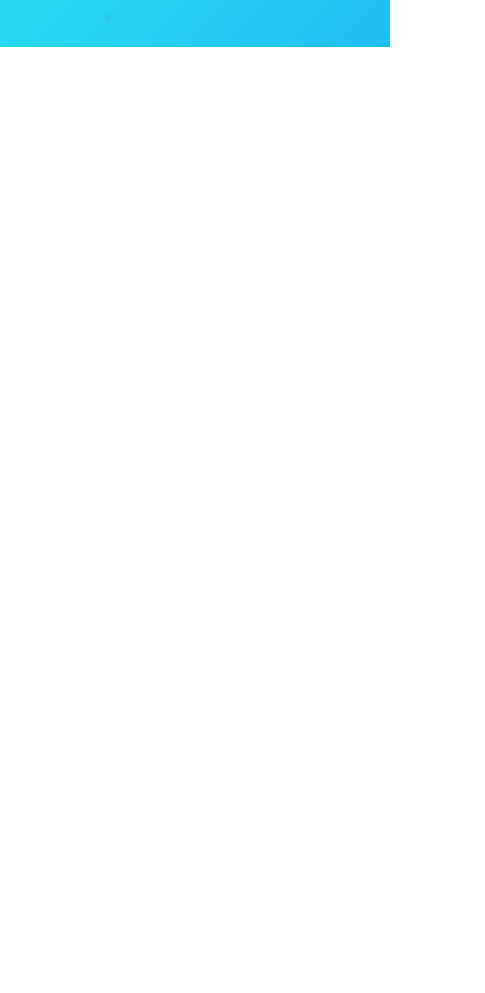
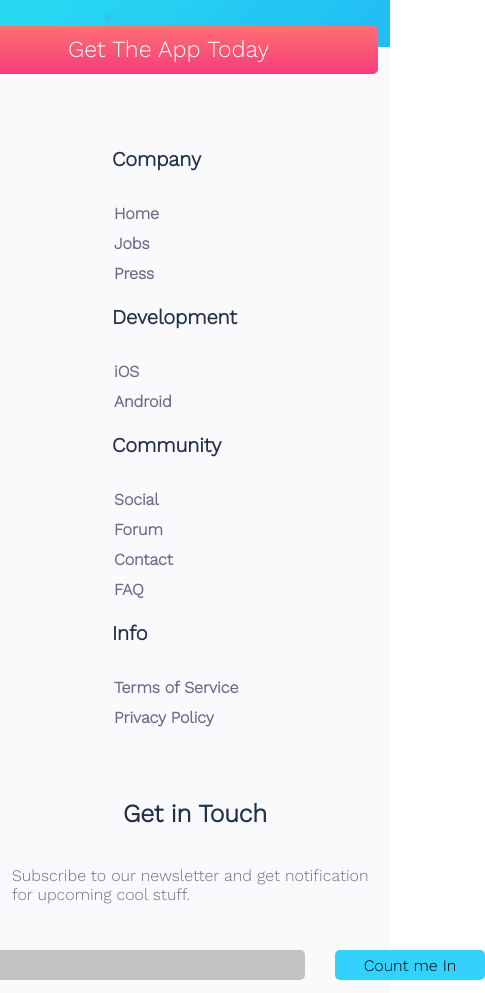
Before and after one commit to angelterziev196/vibo, a website built with webpack: page src/index.html in a window 390 px wide. Shown: the part 3167-4160 px from the top of the page, 485 px wide, since content can reach past the window. Before the commit the page ends 3214 px from the top, so only its background shows below. Built offline with nearby package versions, Linux system fonts and the light colour scheme.

Commit message:
added subscribe section responsive soon

```diff
--- a/src/components/gettheapp/gettheapp.html
+++ b/src/components/gettheapp/gettheapp.html
@@ -16,5 +16,8 @@
                 <img src="/src/images/gettheapp/google.png" alt="google" />
             </div>
         </div>
+        <div class="col-lg-12 gettheapp__holder__gettheapp">
+            <h3>Get The App Today</h3>
+        </div>
     </div>
 </section>
--- a/src/components/gettheapp/gettheapp.scss
+++ b/src/components/gettheapp/gettheapp.scss
@@ -10,6 +10,8 @@
     &__holder {
         width: 100%;
         height: auto;
+        position: relative;
+
         @include breakpoint(desktop) {
             height: 100vh;
         }
@@ -24,11 +26,11 @@
 
         &__info {
             padding: 50px;
+            font-family: $sansSerif;
+
             @include breakpoint(desktop) {
                 padding: 250px 250px 0 40px;
             }
-
-            font-family: $sansSerif;
 
             h3 {
                 color: $downloadBlue;
@@ -52,5 +54,24 @@
                 }
             }
         }
+        &__gettheapp {
+            background: linear-gradient(#fe7171, #f63c7c);
+            padding: 10px 20px 10px 20px;
+            border-radius: 5px;
+            position: absolute;
+            left: 0;
+            right: 0;
+            width: 400px;
+            margin: 0 auto;
+            bottom: calc(-54px / 2);
+            width: 3;
+            font-family: $sansSerif;
+            color: $white;
+
+            h3 {
+                font-weight: 500;
+                margin: 0 30px 0 60px;
+            }
+        }
     }
 }
--- /dev/null
+++ b/src/components/subscribe/subscribe.html
@@ -0,0 +1,48 @@
+<section class="subscribe container">
+    <div class="subscribe__holder row">
+        <div class="col-lg-3 subscribe__holder__list">
+            <h5>Company</h5>
+            <ul>
+                <li><a href="#">Home</a></li>
+                <li><a href="#">Jobs</a></li>
+                <li><a href="#">Press</a></li>
+            </ul>
+        </div>
+        <div class="col-lg-3 subscribe__holder__list">
+            <h5>Development</h5>
+            <ul>
+                <li><a href="#">iOS</a></li>
+                <li><a href="#">Android</a></li>
+            </ul>
+        </div>
+        <div class="col-lg-3 subscribe__holder__list">
+            <h5>Community</h5>
+            <ul>
+                <li><a href="#">Social</a></li>
+                <li><a href="#">Forum</a></li>
+                <li><a href="#">Contact</a></li>
+                <li><a href="#">FAQ</a></li>
+            </ul>
+        </div>
+        <div class="col-lg-3 subscribe__holder__list">
+            <h5>Info</h5>
+            <ul>
+                <li><a href="#">Terms of Service</a></li>
+                <li><a href="#">Privacy Policy</a></li>
+            </ul>
+        </div>
+        <div class="col-lg-12 subscribe__holder__getInTouch">
+            <h2>Get in Touch</h2>
+            <p>
+                Subscribe to our newsletter and get notification for upcoming
+                cool stuff.
+            </p>
+            <div class="subscribe__holder__getInTouch__form">
+                <form action="submit">
+                    <input type="text" />
+                </form>
+                <button type="button">Count me In</button>
+            </div>
+        </div>
+    </div>
+</section>
--- /dev/null
+++ b/src/components/subscribe/subscribe.scss
@@ -0,0 +1,80 @@
+@use '/src/styles/globals/utilities';
+@import '/src/styles/globals/variables';
+@import '/src/styles/globals/mixins';
+
+.subscribe {
+    background-color: $allyouneedBackground;
+    &__holder {
+        margin: 0;
+        width: 100%;
+        padding: 100px 0 90px 0;
+
+        &__list {
+            display: flex;
+            flex-direction: column;
+            align-items: flex-start;
+            width: 250px;
+            margin: 0 auto;
+            font-family: $sansSerif;
+            font-weight: 600;
+
+            h5 {
+                padding: 0 0 20px 30px;
+                font-weight: 600;
+                color: $downloadBlue;
+            }
+
+            ul {
+                list-style-type: none;
+                padding: none;
+
+                li {
+                    line-height: 30px;
+                    a {
+                        text-decoration: none;
+                        color: $servicesGray;
+                    }
+                }
+            }
+        }
+
+        &__getInTouch {
+            padding-top: 50px;
+            display: flex;
+            flex-direction: column;
+            align-items: center;
+            font-family: $sansSerif;
+
+            h2 {
+                font-weight: 600;
+                padding-bottom: 30px;
+                color: $downloadBlue;
+            }
+
+            p {
+                padding-bottom: 30px;
+                color: $servicesGray;
+            }
+
+            &__form {
+                display: flex;
+
+                input {
+                    border: none;
+                    background-color: $formColor;
+                    width: 400px;
+                    height: 30px;
+                    border-radius: 5px;
+                }
+
+                button {
+                    background-color: $buttonBackground;
+                    border: none;
+                    width: 150px;
+                    border-radius: 5px;
+                    margin-left: 30px;
+                }
+            }
+        }
+    }
+}
--- a/src/index.html
+++ b/src/index.html
@@ -13,5 +13,6 @@
         <include src="./components/download/download.html" />
         <include src="./components/allyouneed/allyouneed.html" />
         <include src="./components/gettheapp/gettheapp.html" />
+        <include src="./components/subscribe/subscribe.html" />
     </body>
 </html>
--- a/src/styles/globals/_variables.scss
+++ b/src/styles/globals/_variables.scss
@@ -9,3 +9,4 @@ $servicesGray: #6a6d89;
 $downloadBlue: #233148;
 $buttonBackground: #33d2fd;
 $allyouneedBackground: #fafafc;
+$formColor: #c1c2c3;
--- a/src/styles/index.scss
+++ b/src/styles/index.scss
@@ -5,3 +5,4 @@
 @use '../components/download/download.scss';
 @use '../components/allyouneed/allyouneed.scss';
 @use '../components/gettheapp/gettheapp.scss';
+@use '../components/subscribe/subscribe.scss';
```
